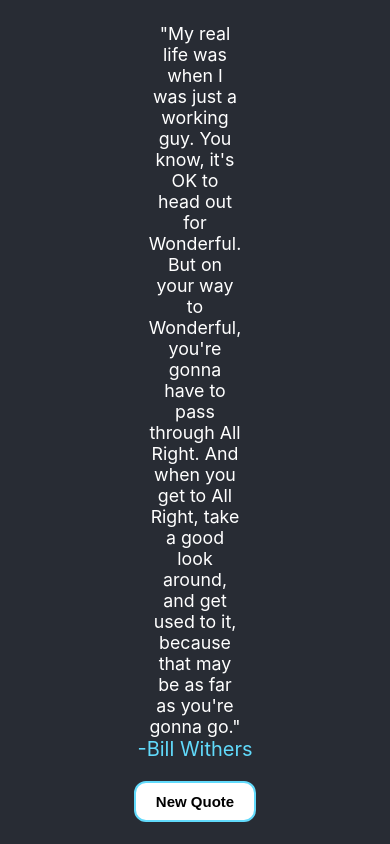
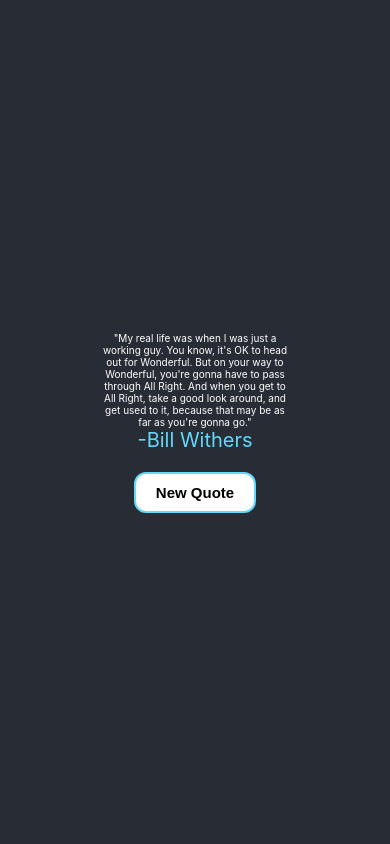
Before and after one commit to kkern42/QuoteGenerator, a React (Create React App) app: page / in a window 390 px wide. Built offline with nearby package versions, Linux system fonts and the light colour scheme.

Commit message:
styling fix

```diff
--- a/package.json
+++ b/package.json
@@ -14,7 +14,7 @@
     "start": "react-scripts start",
     "build": "react-scripts build",
     "test": "react-scripts test",
-    "eject": "react-scripts eject",
+    "eject": "react-scripts eject"
   },
   "eslintConfig": {
     "extends": "react-app"
--- a/src/App.css
+++ b/src/App.css
@@ -7,9 +7,23 @@
   color: #61dafb;
 }
 
-.quote{
+
+@media screen and (min-width: 100px) and (max-width: 800px){
+  .quote{
+font-size: 10px;
+margin-left: 100px;
+  margin-right: 100px;
+  }
+
+}
+
+
+@media screen and (min-width: 800px) and (max-width: 1600px) {
+  .quote{
+  font-size: 20px;
   margin-left: 150px;
   margin-right: 150px;
+  }
 
 }
 
--- a/src/App.js
+++ b/src/App.js
@@ -7,7 +7,7 @@ function Quoting(props) {
   const [index, setindex] = React.useState(4);
   const change = newValue => setindex(Math.floor(Math.random() * (+5 - +0)) + +0);
   return (
-    <div>
+    <div style={{ maxWidth: "100%" }}>
       <div className="quote">
         "{props.quotes[index].quote}"
       </div>
```
